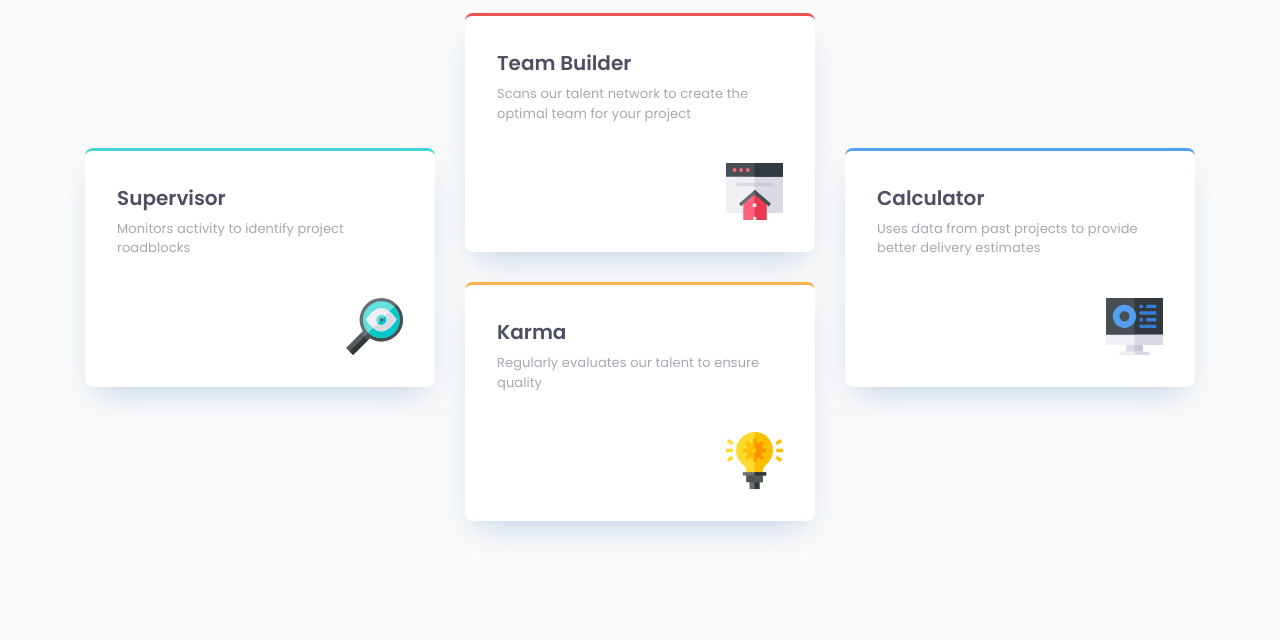
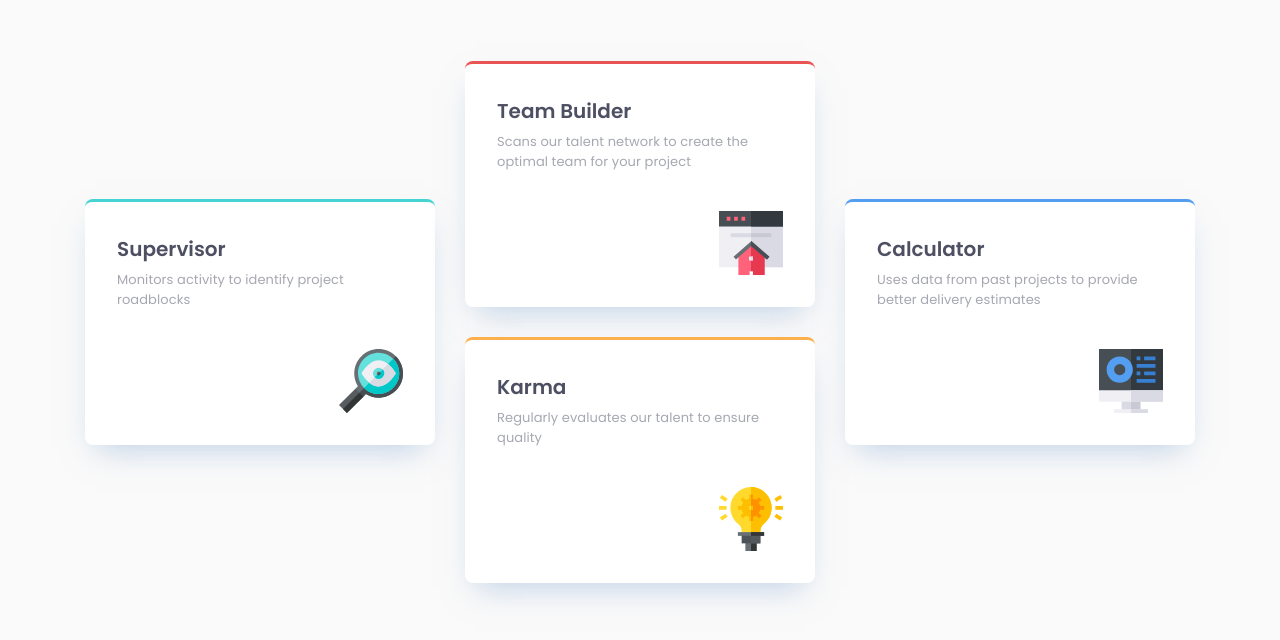
Before and after one commit to mhykah-webdev/four-card-feature, a plain HTML site: page index.html in a window 1280 px wide. Shown: the part 252-892 px from the top of the page. Before the commit the page ends 805 px from the top, so only its background shows below. Drawn offline with Linux system fonts and the light colour scheme.

Commit message:
img size, padding

```diff
--- a/style.css
+++ b/style.css
@@ -162,7 +162,7 @@ body {
 
 @media (min-width: 40rem) {
     body {
-        padding: 2rem 0;
+        padding: 5rem 2rem;
     }
 
     .hero {
@@ -198,6 +198,10 @@ body {
         margin-bottom: 0.375rem;
     }
 
+    .card>img {
+        max-width: 4rem;
+    }
+
     .supervisor {
         grid-column-start: 1;
         grid-row: 2 / span 2;
```
